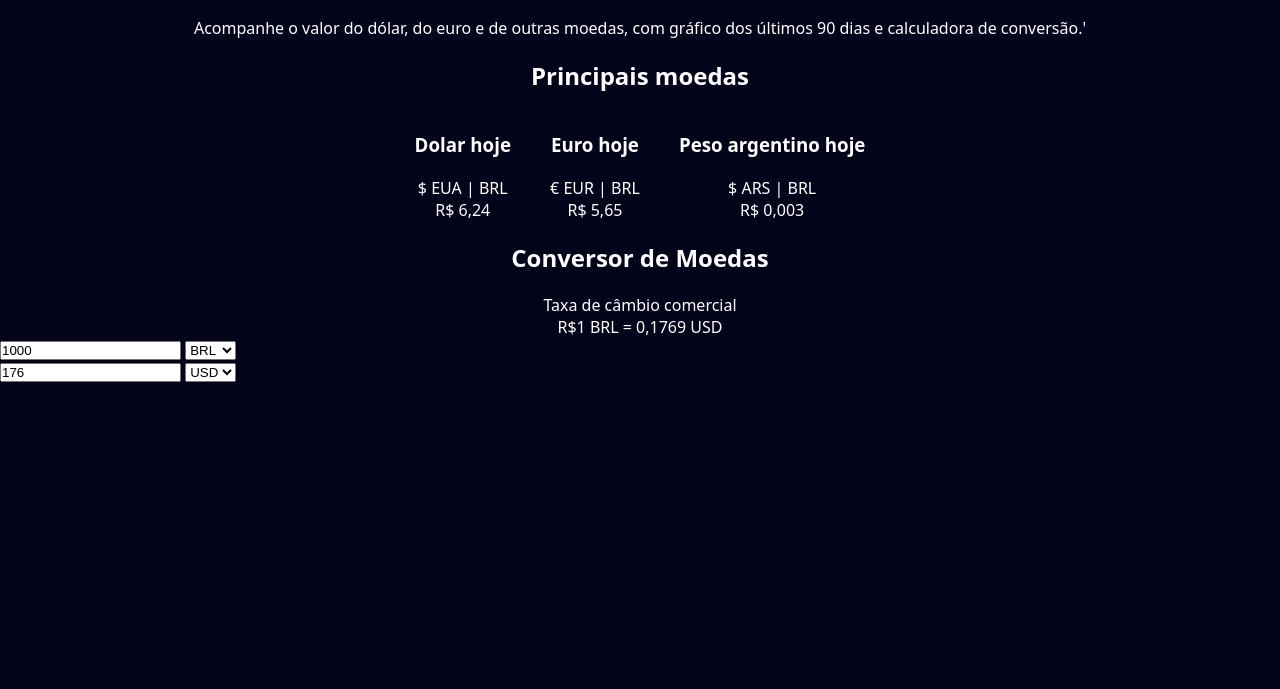
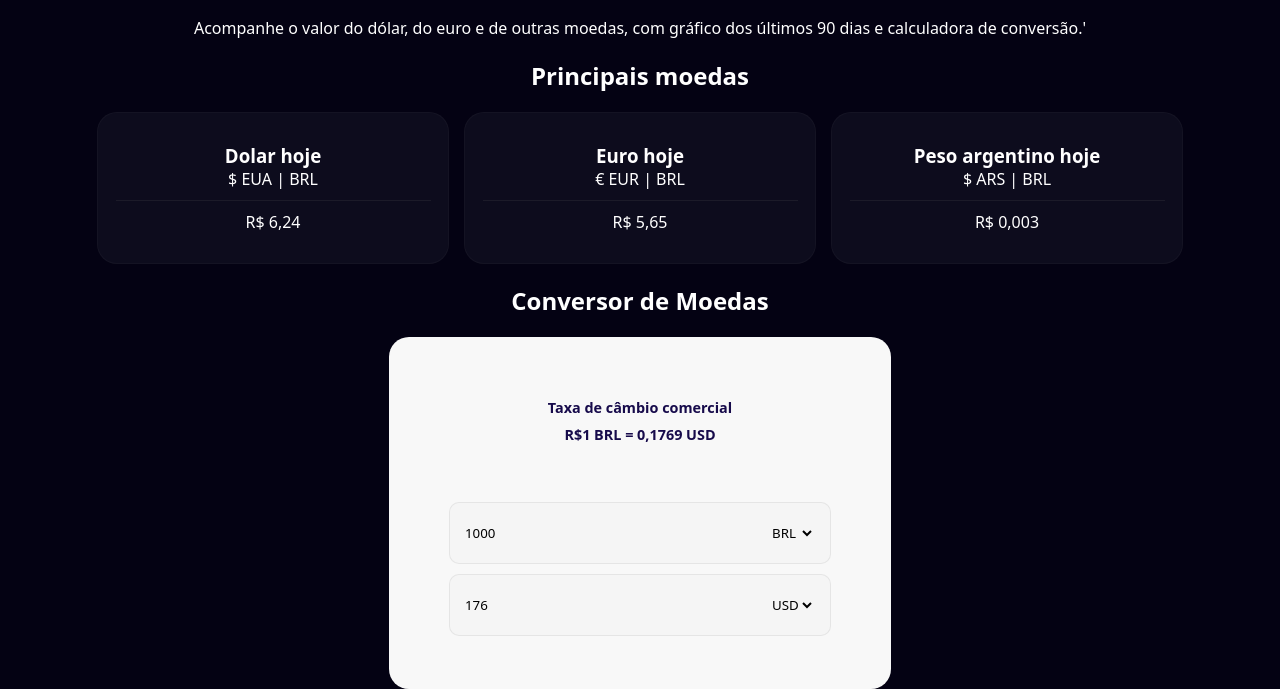
Before and after one commit to devdudalima/conversor, a plain HTML site: page index.html in a window 1280 px wide. Shown: the part 146-835 px from the top of the page. Before the commit the page ends 800 px from the top, so only its background shows below. Drawn offline with Linux system fonts and the light colour scheme.

Commit message:
colocando itens css

```diff
--- a/index.html
+++ b/index.html
@@ -25,21 +25,21 @@
 
             <div id="principais-moedas">
 
-                <div class="card-moedas dolar">
+                <div class="card moedas dolar">
                     <h3>Dolar hoje</h3>
                     <p>$ EUA | BRL</p>
                     <div class="barra-horizontal"></div>
                     <p class="valor">R$ 6,24</p>
                 </div>
 
-                <div class="card-moedas euro">
+                <div class="card moedas euro">
                     <h3>Euro hoje</h3>
                     <p>€ EUR | BRL</p>
                     <div class="barra-horizontal"></div>
                     <p class="valor">R$ 5,65</p>
                 </div>
 
-                <div class="card-moedas peso-argentino">
+                <div class="card moedas peso-argentino">
                     <h3>Peso argentino hoje</h3>
                     <p>$ ARS | BRL</p>
                     <div class="barra-horizontal"></div>
@@ -50,14 +50,25 @@
 
         </div>
 
+        <h2>Conversor de Moedas</h2>
+
+
         <div id="conversor-container">
-            <h2>Conversor de Moedas</h2>
+
+            <div id="conversor-caixas" class="card">
+
+                <div id="textos-conversor">
+
                     <p>Taxa de câmbio comercial</p>
+
                     <p class="taxa-de-cambio">R$1 BRL = 0,1769 USD</p>
+
+                </div>
+
+
 
                 <div class="caixa-conversor">
                     <input type="number" name="quantia" id="quantia" value="1000">
-
                     <select id="pais" name="pais">
                         <option value="brl" selected>BRL</option>
                         <option value="usd">USD</option>
@@ -65,6 +76,8 @@
                         <option value="gbr">GBR</option>
                     </select>
                 </div>
+
+
                 <div class="caixa-conversor">
                     <input type="number" name="quantia-convertida" id="quantia-convertida" value="176">
                     <select id="pais" name="pais">
@@ -73,6 +86,9 @@
                         <option value="eur">EUR</option>
                         <option value="gbr">GBR</option>
                     </select>
+
+                </div>
+
             </div>
         </div>
 
--- a/style.css
+++ b/style.css
@@ -1,10 +1,11 @@
 * {
     margin: 0;
     padding: 0;
+    font-family: system-ui, -apple-system, BlinkMacSystemFont, 'Segoe UI', Roboto, Oxygen, Ubuntu, Cantarell, 'Open Sans', 'Helvetica Neue', sans-serif;
 }
 
 body {
-    background-color: rgb(3, 3, 26);
+    background-color: rgb(4, 2, 19);
     color: white;
     font-family: system-ui, -apple-system, BlinkMacSystemFont, 'Segoe UI', Roboto, Oxygen, Ubuntu, Cantarell, 'Open Sans', 'Helvetica Neue', sans-serif;
 }
@@ -25,6 +26,82 @@ main p {
 #principais-moedas {
     display: flex;
     justify-content: center;
+    align-items: center;
+    gap: 15px;
 }
 
-.
+.card {
+    background-color: #19192981;
+    border: 1px solid rgba(240, 240, 240, 0.027);
+    border-radius: 20px;
+    width: 350px;
+    height: 150px;
+}
+
+.moedas {
+    display: flex;
+    flex-direction: column;
+    justify-content: center;
+    align-items: center;
+
+    h3 {
+         margin: 0;
+        }
+
+}
+
+.barra-horizontal {
+    width: 90%;
+    height: 1px;
+    background-color: rgba(52, 51, 59, 0.397);
+    margin: 10px 0;
+}
+
+#conversor-container {
+    display: flex;
+    justify-content: center;
+    align-items: center;
+
+    margin-top: 20px;
+}
+
+#conversor-caixas {
+    display: flex;
+    flex-direction: column;
+    justify-content: center;
+    align-items: center;
+    text-align: center;
+    width: 500px;
+    height: 350px;
+    gap: 10px;
+    background-color: rgb(248, 248, 248);
+    color: black;
+
+    p {
+        font-weight: 550;
+        color: rgb(23, 11, 75);
+        font-size: 0.9em;
+        margin: 8px;
+    }
+}
+
+#textos-conversor {
+    margin-bottom: 40px;
+}
+
+.caixa-conversor {
+
+    display: flex;
+    justify-content: space-between;
+    background-color: #f5f5f5f1;
+    border: 1px solid rgba(100, 100, 100, 0.11);
+
+    border-radius: 10px;
+    padding: 20px 15px ;
+    width: 70%;
+}
+
+#quantia, #quantia-convertida, select {
+    background-color: transparent;
+    border: none;
+}
```
Lines whose indentation alone changed are shown as unchanged.
